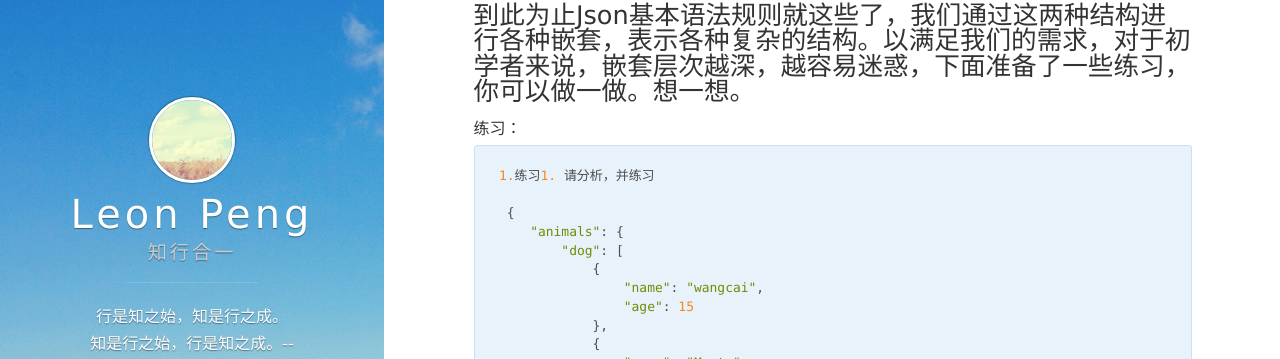
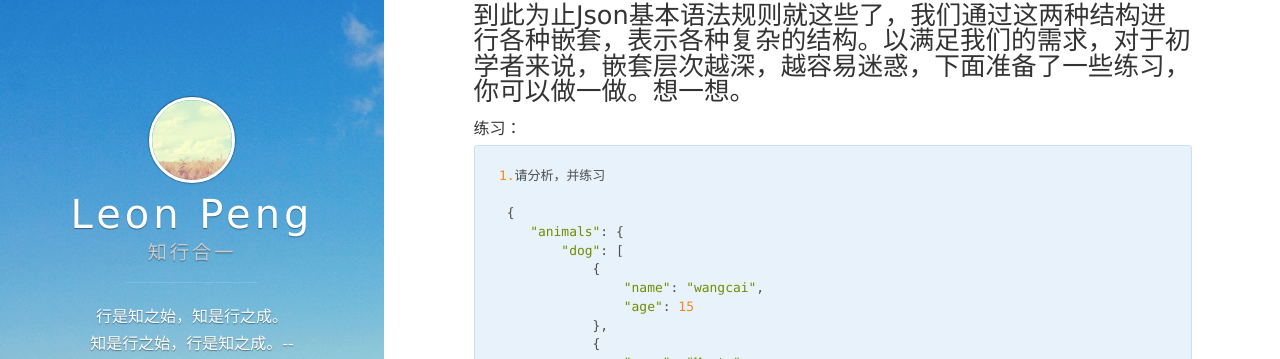
Before and after one commit to penglimin/penglimin.github.io, a Jekyll site: the page built from _posts/2014-03-1-json.markdown, in a window 1280 px wide and 900 px high, scrolled down 5746 px. Shown: the part 92-451 px from the top of the window. Built offline with Jekyll 4.4.1, drawn with Linux system fonts in a browser that asks for light colours; nearby versions of some CDN libraries; comment, search, counter and statistics services are not loaded.

Commit message:
修改了

```diff
--- a/_posts/2014-03-1-json.markdown
+++ b/_posts/2014-03-1-json.markdown
@@ -100,11 +100,11 @@
 
 *开放平台很多，列举简单的几个，如下列表：*
 
-  [新浪微博开放平台](http://open.weibo.com)
+   [新浪微博开放平台](http://open.weibo.com)
 
-  [腾讯开放平台|众创空间](http://open.qq.com)
+   [腾讯开放平台|众创空间](http://open.qq.com)
 
-  [微信开放平台](腾讯开放平台|众创空间)
+   [微信开放平台](腾讯开放平台|众创空间)
 
  言归正传，让我们仔细观察上面复杂的json串，我们可以看到许许多多 { }，"aaa":"bbb", [ ], 等等，这些又是什么呢？ 其实这都是我们上述介绍过的`两种结构`
 
@@ -184,7 +184,7 @@
 
 
 
-    1.练习1. 请分析，并练习
+    1.请分析，并练习
 
 	 {
 	    "animals": {
```
